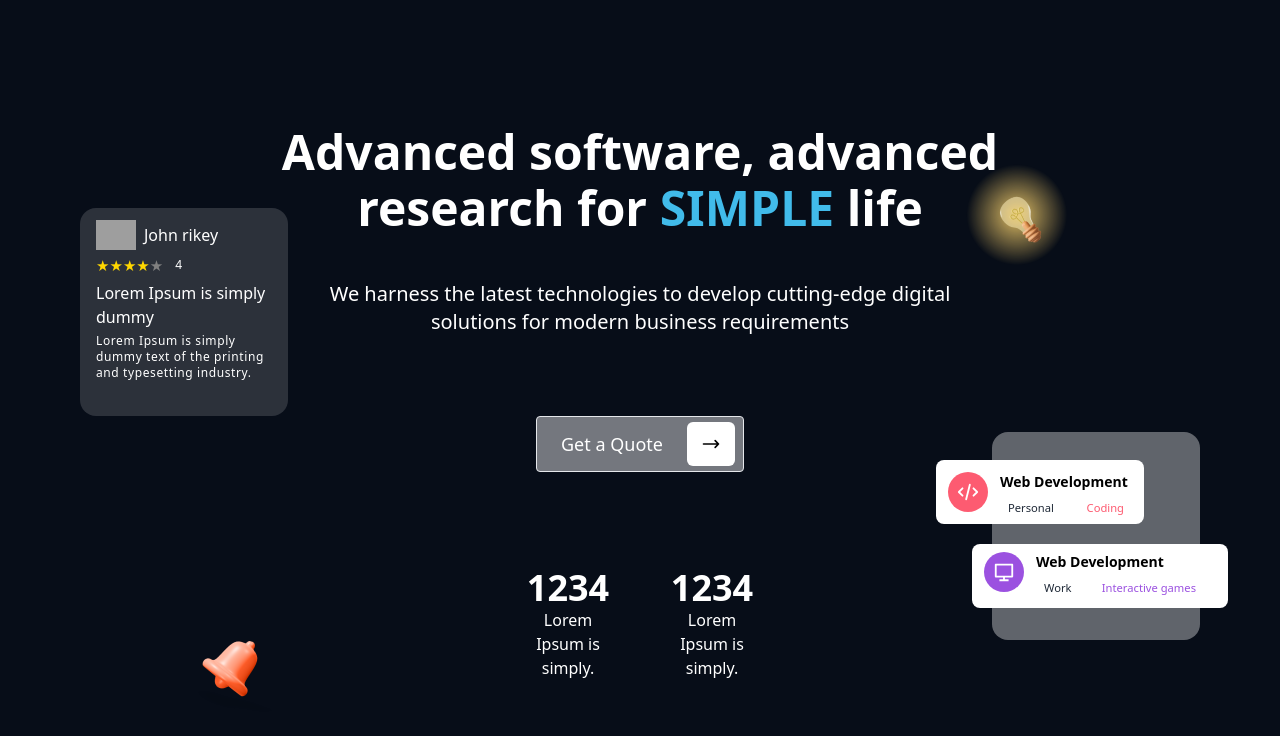
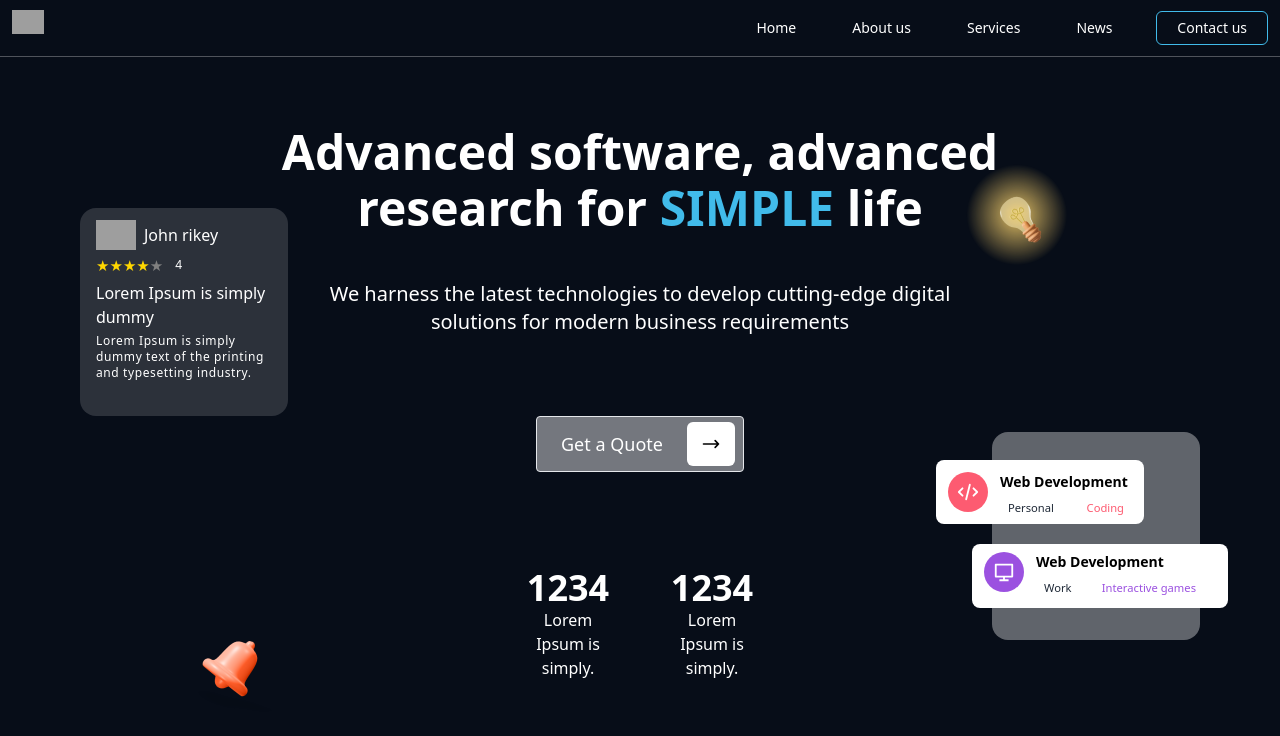
Before and after one commit to AliBoka/my-multipage, a React (Create React App) app: page / in a window 1280 px wide. Shown: the top 736 px of the page. Built offline with nearby package versions, Linux system fonts and the light colour scheme; grey boxes are pictures that could not be loaded.

Commit message:
fix : fix a bug

```diff
--- a/src/App.js
+++ b/src/App.js
@@ -3,10 +3,11 @@ import Home from "./components/Home";
 import Navbar from "./components/Navbar";
 function App() {
   return (
-    <div>
+    <>
       <Navbar />
       <Home />
-    </div>
+    </>
+
   );
 }
 
--- a/src/components/Home.jsx
+++ b/src/components/Home.jsx
@@ -7,14 +7,13 @@ import ReactStars from "react-rating-stars-component";
 import {RiComputerLine} from 'react-icons/ri'
 const Home = () => {
   const [starValue, setStarValue] = useState(4)
-  let numValue = 4;
   const handleRating = (rate) => {
     setStarValue(rate)
   }
   return (
     <div className=" w-full">
       {/* ------------ first Section ------------ */}
-      <div className="flex justify-center pt-24 sm:pt-40 lg:pt-32 px-8 bg-primary relative sm:h-screen text-white">
+      <div className="flex justify-center pt-24 sm:pt-40 lg:pt-32 px-8 bg-primary  sm:h-screen text-white">
         <div className="flex flex-col">
           <div className="flex flex-col items-center text-center  text-3xl lg:text-4xl xl:text-5xl font-bold">
             <h1 className="">Advanced software, advanced</h1>
@@ -113,8 +112,8 @@ const Home = () => {
             </div>
           </div>
         </div>
-        <img src={Bulb} className='absolute right-20 top-36 xl:right-48' />
-        <img src={bell} className='absolute left-28 bottom-20 xl:left-48' />
+        <img src={Bulb} className='absolute right-20 top-36 xl:right-48' alt='bulb' />
+        <img src={bell} className='absolute left-28 bottom-20 xl:left-48' alt='bulb' />
       </div>
     </div>
   );
--- a/src/components/Navbar.jsx
+++ b/src/components/Navbar.jsx
@@ -8,7 +8,6 @@ const Navbar = () => {
   const [mobile, setMobile] = useState(false);
   return (
 
-    ////////////////////////////////////////ppppppppppppppppppppp
     <div className="w-full bg-primary px-3 text-white text-sm border-b border-b-rgba-white fixed">
 
      {
```
